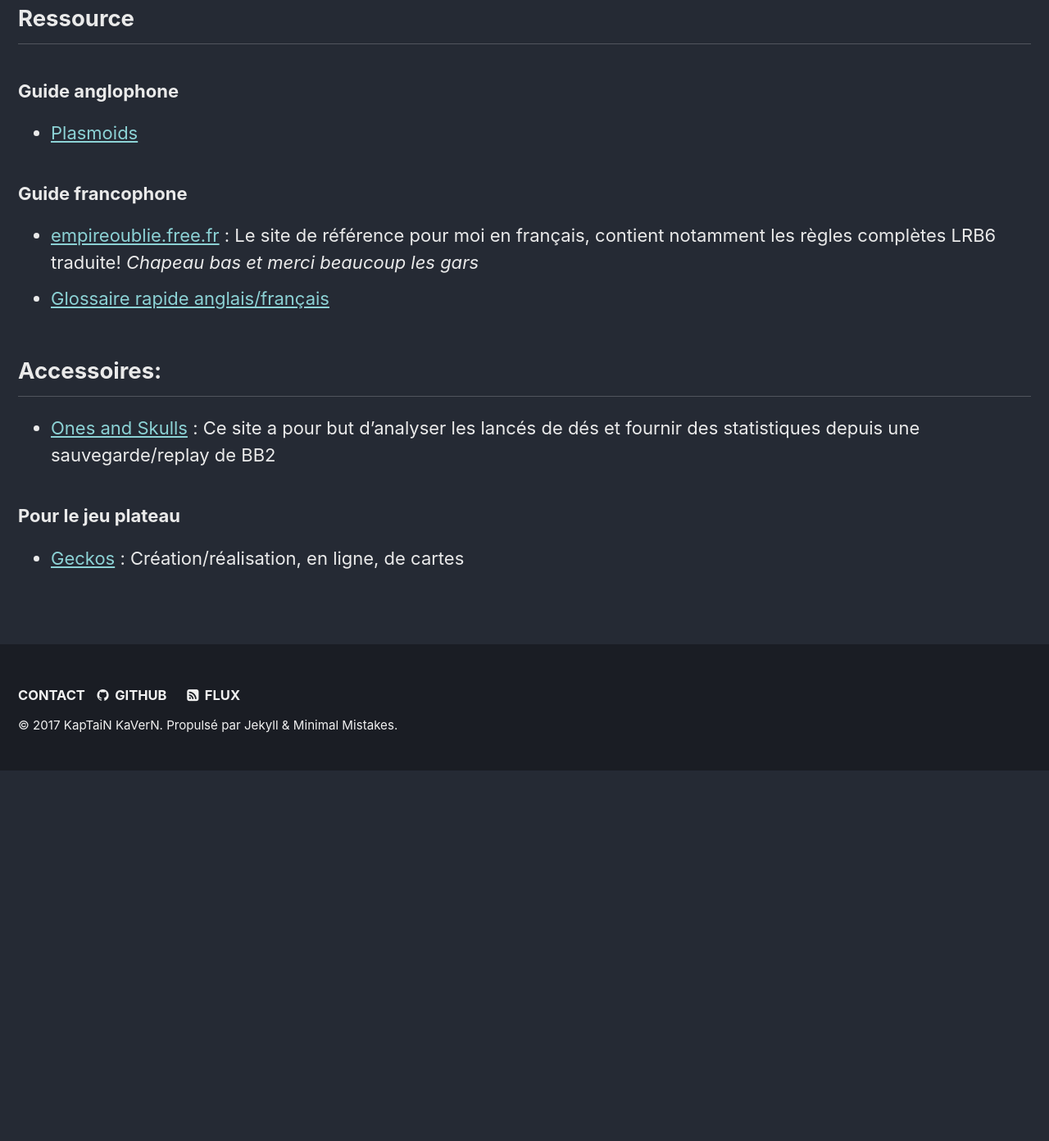
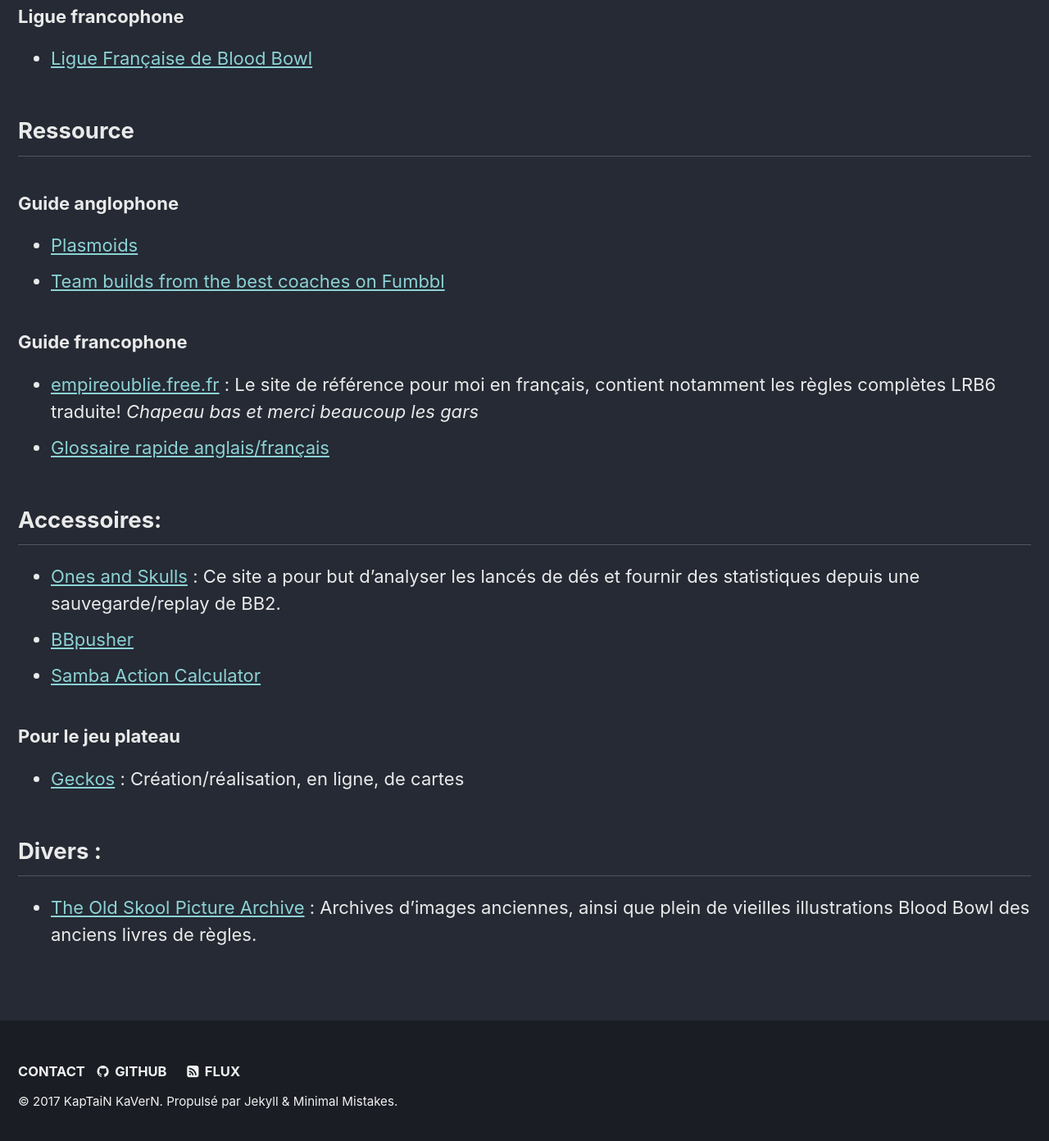
Before and after one commit to kaptain-kavern/traductionbloodbowl, a Jekyll site: the page built from _pages/liens.md, in a window 1280 px wide and 1400 px high, scrolled down 840 px. Shown: the top 1392 px of the window at 82% size. Built offline with Jekyll 4.4.1, drawn with Linux system fonts in a browser that asks for light colours; before the commit the page ends 1780 px from its top, so only the background shows below that; some of the changed text lies outside the part shown.

Commit message:
Plus de liens

```diff
--- a/liens.md
+++ b/_pages/liens.md
@@ -2,28 +2,38 @@
 layout: splash
 title: Liens
 permalink: /liens/
-excerpt: "Une liste de liens que j'ai pu collecter au grès de mes pérégrinations sur le net"
+excerpt: "Une liste de liens relatif au Bloodbowl que j'ai pu collecter au grès de mes pérégrinations sur le net"
 header:
   overlay_image: http://cdn.focus-home.com/admin/games/blood_bowl_2:_legendary_edition/background/home_animate.jpg
   caption: "image credit: [**Focus Home Interactive**](http://bloodbowl2-legendary.com)"
 ---
 ## Jouer en ligne
-- [Steam](https://store.steampowered.com/app/236690/Blood_Bowl_2/)
+- [Blood Bowl 2 sur Steam](https://store.steampowered.com/app/236690/Blood_Bowl_2/)
 - [Fumbbl](https://fumbbl.com)
+- [VABBL](http://www.garykrockover.com/BB/index.html)
 
-## Ligue anglophone
+### Ligue anglophone
 - [ReBBl](https://www.reddit.com/r/ReBBl/) // [ReBBRl](https://www.reddit.com/r/ReBBRL/)
+
+### Ligue francophone
+- [Ligue Française de Blood Bowl](http://www.ligue-bloodbowl.fr)
 
 ## Ressource
 ### Guide anglophone
 - [Plasmoids](http://www.plasmoids.dk/bbowl/Bloodbowl.htm)
+- [Team builds from the best coaches on Fumbbl](http://steamcommunity.com/sharedfiles/filedetails/?id=528995794)
 
 ### Guide francophone
 - [empireoublie.free.fr](http://empireoublie.free.fr/tel.htm) : Le site de référence pour moi en français, contient notamment les règles complètes LRB6 traduite! *Chapeau bas et merci beaucoup les gars*
 - [Glossaire rapide anglais/français](http://teamfrancebb.positifforum.com/t1118-dictionnaire-anglais-francais)
 
 ## Accessoires:
-- [Ones and Skulls](http://onesandskulls.com/) : Ce site a pour but d'analyser les lancés de dés et fournir des statistiques depuis une sauvegarde/replay de BB2
+- [Ones and Skulls](http://onesandskulls.com/) : Ce site a pour but d'analyser les lancés de dés et fournir des statistiques depuis une sauvegarde/replay de BB2.
+- [BBpusher](http://www.elyoukey.com/bbpusher/)
+- [Samba Action Calculator](http://www.elyoukey.com/sac/)
 
 ### Pour le jeu plateau
 - [Geckos](https://gulix.github.io/geckos/) : Création/réalisation, en ligne, de cartes
+
+## Divers :
+- [The Old Skool Picture Archive](https://www.thenaf.net/bborg/index2.htm) : Archives d'images anciennes, ainsi que plein de vieilles illustrations Blood Bowl des anciens livres de règles.
```
